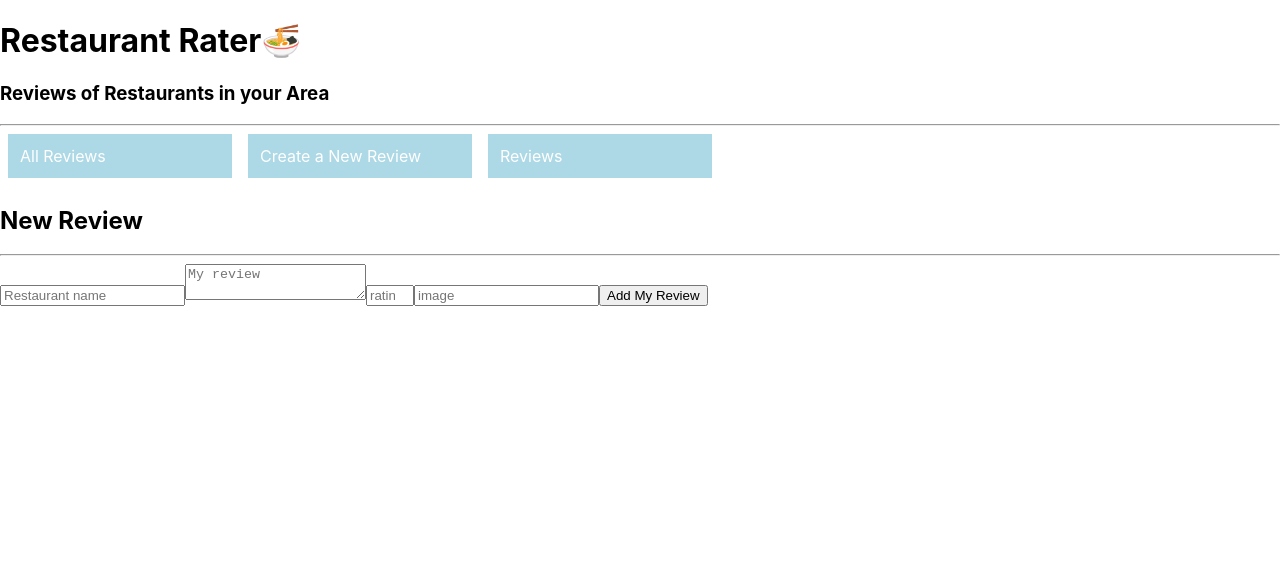
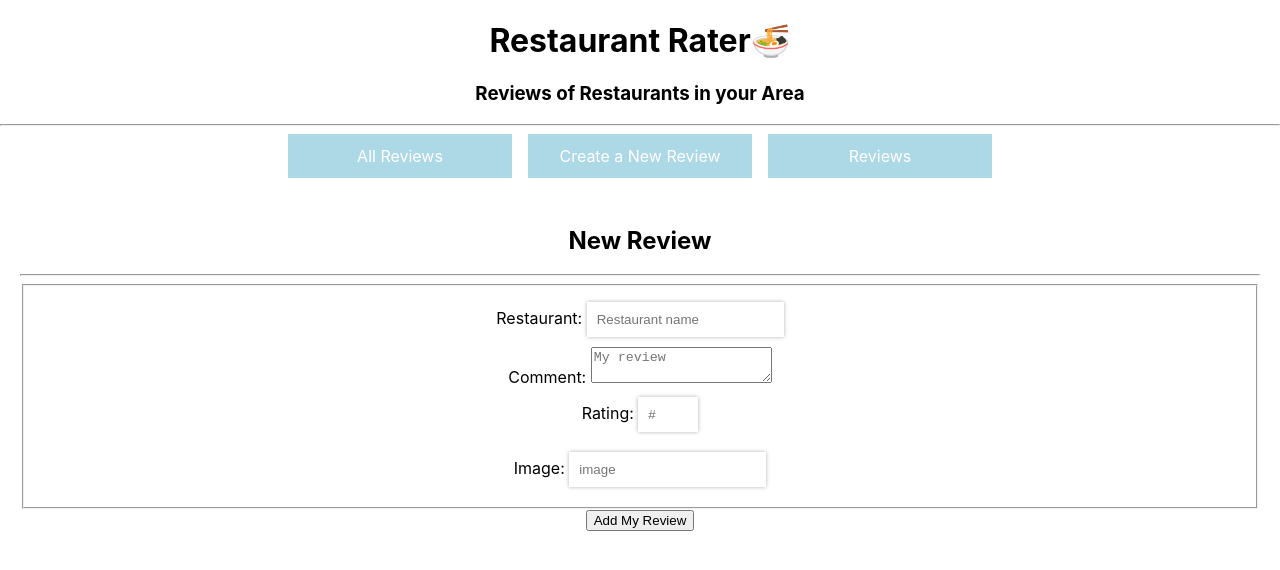
Before and after one commit to ssvana83/restaurant_rater, a React (Create React App) app: page /reviews/new in a window 1280 px wide. Shown: the top 570 px of the page. Built offline with nearby package versions, Linux system fonts and the light colour scheme; data requests are answered from the project's data file.

Commit message:
styling changes

```diff
--- a/src/App.css
+++ b/src/App.css
@@ -1,16 +1,5 @@
 .App {
   text-align: center;
-}
-
-.App-logo {
-  height: 40vmin;
-  pointer-events: none;
-}
-
-@media (prefers-reduced-motion: no-preference) {
-  .App-logo {
-    animation: App-logo-spin infinite 20s linear;
-  }
 }
 
 .App-header {
@@ -28,11 +17,21 @@
   color: #61dafb;
 }
 
-@keyframes App-logo-spin {
-  from {
-    transform: rotate(0deg);
-  }
-  to {
-    transform: rotate(360deg);
-  }
+.new-review-form {
+  width:100%;
+  padding:20px;
+  box-sizing: border-box;
 }
+
+input {
+  padding: 10px;
+  margin:10px 0;
+  border:0;
+  box-shadow:0 0 4px rgba(0,0,0,0.3);
+  resize: vertical;
+}
+
+
+.border-customized-input {
+  border: 2px solid #eee;
+}
--- a/src/Components/NewReviewForm.js
+++ b/src/Components/NewReviewForm.js
@@ -1,5 +1,8 @@
 import React, { useState } from 'react';
 import { useHistory } from 'react-router-dom';
+import Review from './Review';
+import '../App.css'
+
 
 
 function NewReviewForm({ addReview }) {
@@ -21,35 +24,46 @@ function NewReviewForm({ addReview }) {
     <div className="new-review-form">
       <h2>New Review</h2>
       <hr />
+
       <form onSubmit={handleSubmit}>
+      <fieldset>
+        <label>Restaurant: </label>
         <input type="text"
           name="restaurant"
           placeholder="Restaurant name"
           onChange={e => setFormData({...formData, restaurant: e.target.value})}
-          value={formData.restaurant} />
+          value={formData.restaurant} /><br/>
 
+        <label>Comment: </label>
         <textarea type="text"
           name="comment"
           placeholder="My review"
           onChange={e => setFormData({...formData, comment: e.target.value})}
-          value={formData.comment} />
+          value={formData.comment} /><br/>
 
+
+        <label>Rating: </label>
         <input type="number"
           name="rating"
-          placeholder="rating"
+          placeholder="#"
           onChange={e => setFormData({...formData, rating: e.target.value})}
           max="5"
           min="0"
-          value={formData.rating} />
+          value={formData.rating} /><br/>
 
+
+        <label>Image: </label>
         <input type=""
           name="image"
           placeholder="image"
           onChange={e => setFormData({...formData, image: e.target.value})}
           value={formData.image}
-        />
-        <button type="submit">Add My Review</button>
+        /><br/>
+        </fieldset>
+
+        <button type="submit">Add My Review</button><br/>
       </form>
+
     </div>
   );
 }
--- a/src/Components/Review.js
+++ b/src/Components/Review.js
@@ -24,7 +24,7 @@ function Review({ reviews }) {
         <h3>{foundReview.restaurant}</h3>
         <p>{foundReview.rating} ⭐️</p>
         <p>{foundReview.comment}</p>
-        <img id="restaurantImage"></img>
+        <img alt="" id="restaurantImage"></img>
         <button id="imageButton" onClick={handleClick}>View photos</button>
 
       </div>
--- a/src/Components/ReviewSummary.js
+++ b/src/Components/ReviewSummary.js
@@ -10,11 +10,8 @@ function ReviewSummary({ review }) {
 
   return (
     <div>
-
       <p>{review.comment.slice(0,30)}...</p>
       <button onClick={handleClick}>Go to this review</button>
-
-
     </div>
   )
 
```
